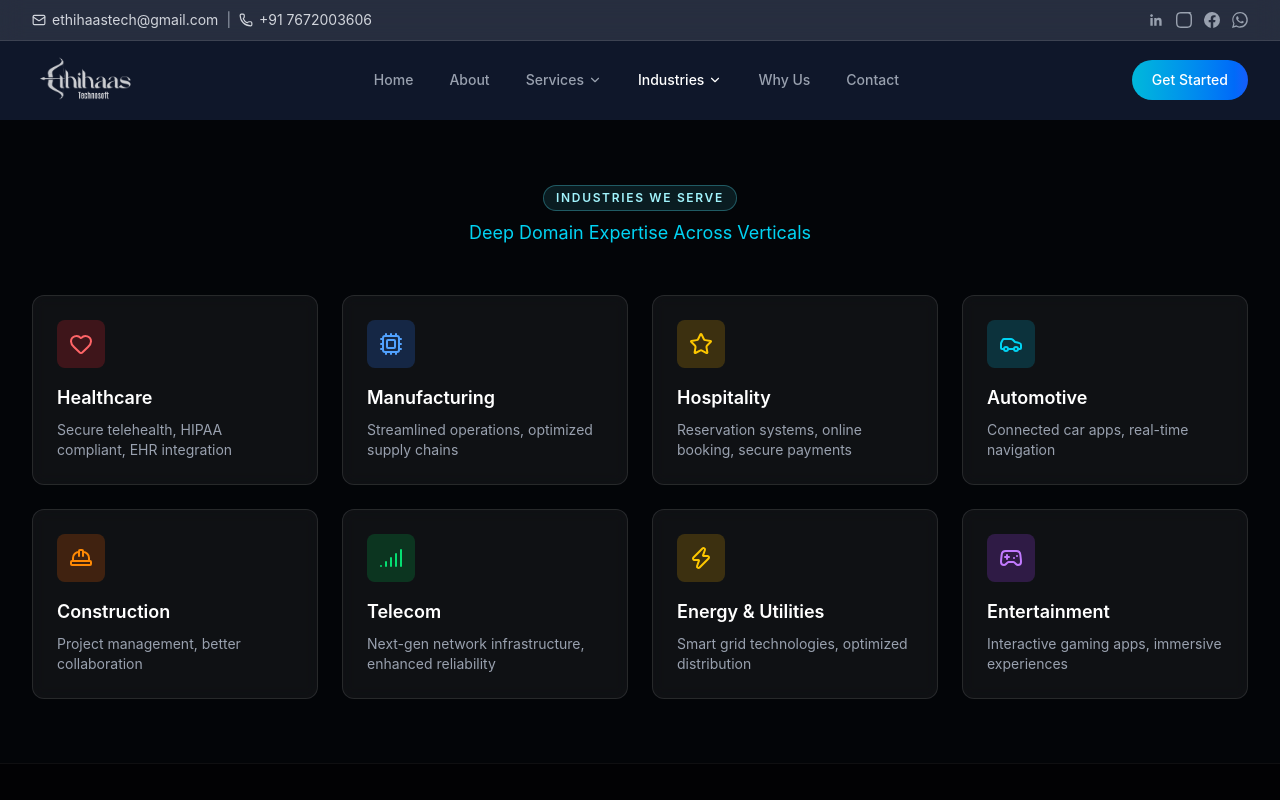
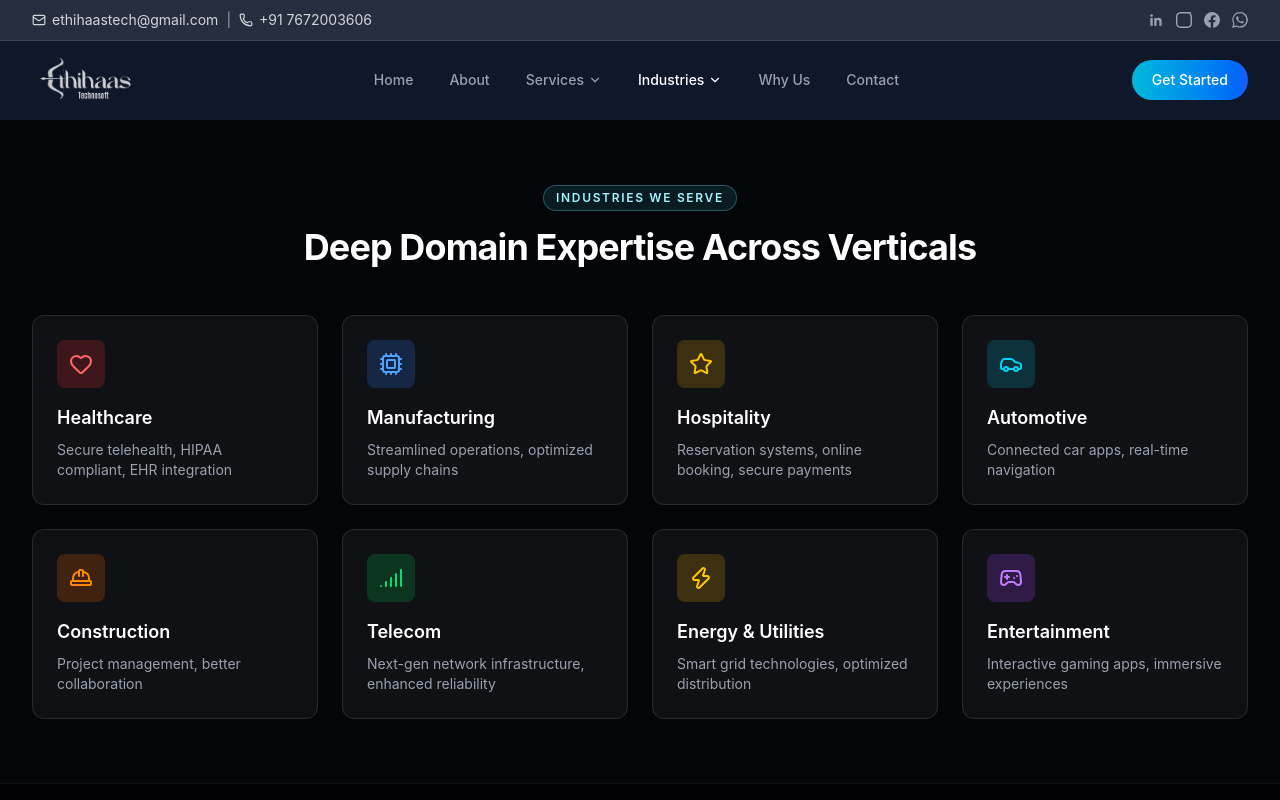
Before and after one commit to archanadeshpal526-create/Etechnosoft-Website, a React (Vite) app: page /industries in a window 1280 px wide. Shown: the top 800 px of the page. Built offline with nearby package versions, Linux system fonts and the light colour scheme.

Commit message:
Match Industries subtitle style with Why Us heading

```diff
--- a/src/components/Industries.jsx
+++ b/src/components/Industries.jsx
@@ -39,7 +39,9 @@ export default function Industries() {
           <span className="inline-flex px-3 py-1 rounded-full border border-cyan-300/30 bg-cyan-300/10 text-cyan-200 text-xs font-semibold tracking-[0.14em] uppercase">
             Industries We Serve
           </span>
-          <p className="text-cyan-400 text-lg mt-2">Deep Domain Expertise Across Verticals</p>
+          <h2 className="mt-4 text-3xl md:text-4xl font-bold text-white tracking-tight">
+            Deep Domain Expertise Across Verticals
+          </h2>
         </motion.div>
 
         <div className="grid md:grid-cols-4 sm:grid-cols-2 gap-6">
```
